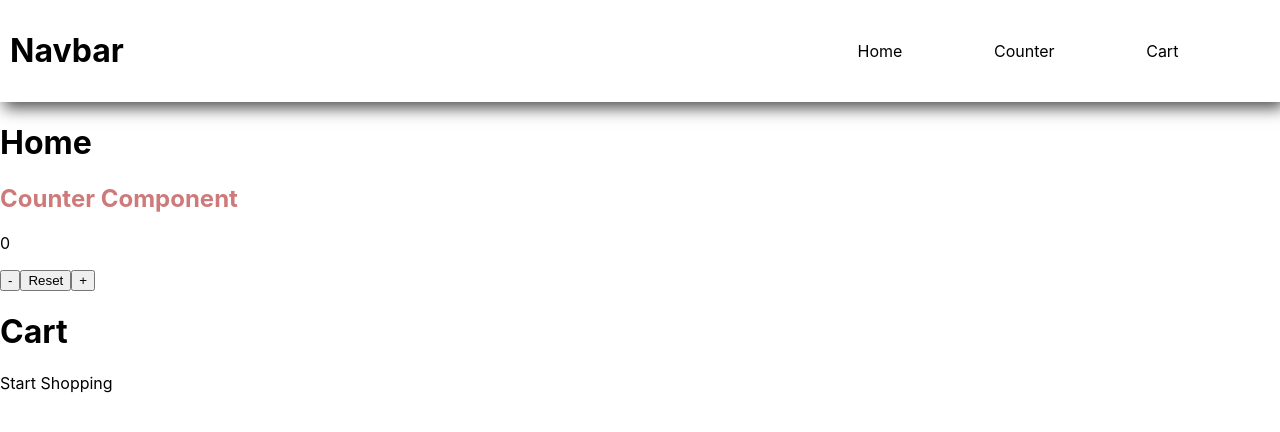
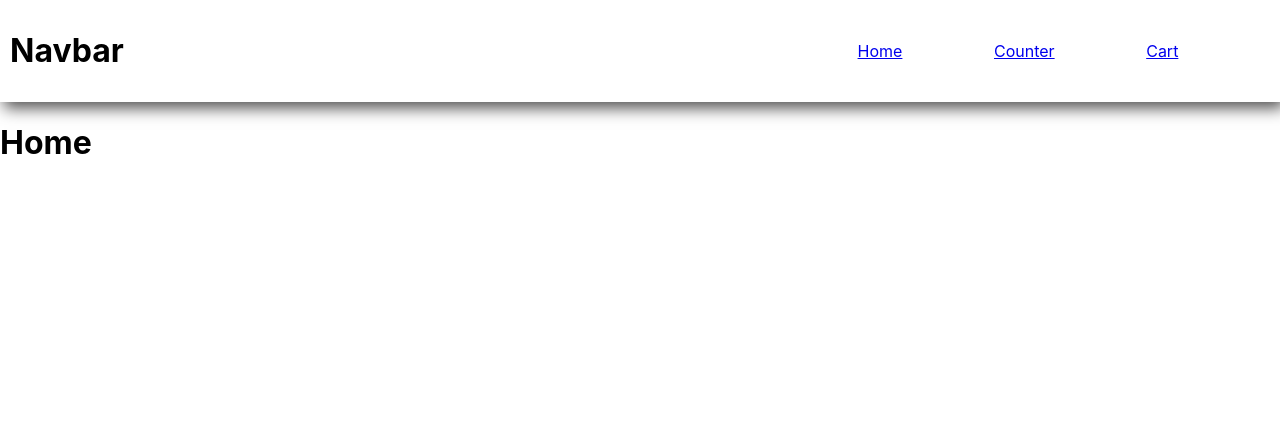
Before and after one commit to tharunamireddy/React.js, a React (Create React App) app: page / in a window 1280 px wide. Shown: the top 432 px of the page. Built offline with nearby package versions, Linux system fonts and the light colour scheme.

Commit message:
sixth commit

```diff
--- a/src/App.js
+++ b/src/App.js
@@ -1,4 +1,5 @@
 import React from 'react'
+import { BrowserRouter as Router,Routes,Route } from 'react-router-dom'
 import Counter from './Components/Counter'
 import Navbar from './Components/Navbar'
 import Home from './Components/Home'
@@ -7,10 +8,14 @@
 function App() {
   return (
     <>
+    <Router>
       <Navbar/>
-      <Home/>
-      <Counter/>
-      <Cart/>
+      <Routes>
+        <Route path='/' element={<Home/>} />
+        <Route path='/counter' element={<Counter/>}/>
+        <Route path='/cart' element={<Cart/>}/>
+      </Routes>
+    </Router>
     </>
   )
 }
--- a/src/Components/Navbar.js
+++ b/src/Components/Navbar.js
@@ -1,4 +1,5 @@
 import React from 'react'
+import {Link} from 'react-router-dom'
 import './Navbar.css'
 
 function Navbar() {
@@ -6,9 +7,11 @@
     <div className='nav'>
       <h1>Navbar</h1>
       <div className='nav-items'>
-        <li>Home</li>
-        <li>Counter</li>
-        <li>Cart</li>
+        <Link to="/">
+            <li>Home</li>
+        </Link>
+        <Link to="/counter">Counter</Link>
+        <Link to="/cart">Cart</Link>
       </div>
     </div>
   )
```
